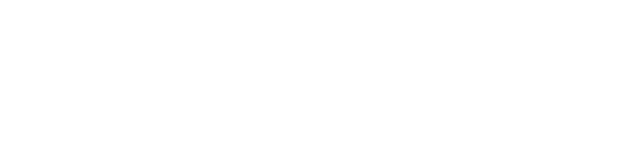
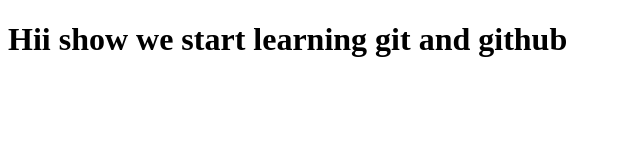
Before and after one commit to diyasharma-dev/My-Repo, a plain HTML site: page index.html in a window 1280 px wide. Shown: the whole page, without its empty margins (0-640 px from the left). Drawn offline with Linux system fonts and the light colour scheme.

Commit message:
this is v2 of index.html

```diff
--- a/index.html
+++ b/index.html
@@ -6,6 +6,6 @@
     <title>Document</title>
 </head>
 <body>
-
+    <h1>Hii show we start learning git and github</h1>
 </body>
 </html>
```
